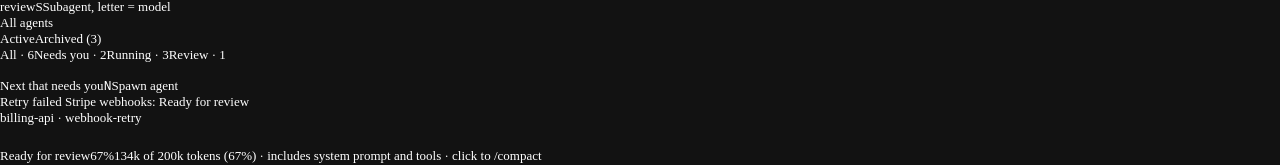
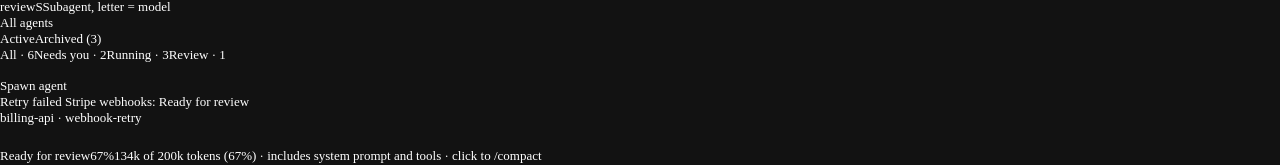
Before and after one commit to frostlogic-ab/oIDE, a React (Vite) app in the folder apps/desktop/src/renderer/: page /Users/you/Downloads/requirements.pdf in a window 1280 px wide. Shown: the part 395-560 px from the top of the page. Built offline with nearby package versions, Linux system fonts and the light colour scheme.

Commit message:
feat(wall): remove the redundant "Next that needs you" header button
The "Needs you" filter chip and the N shortcut already cover it. N still
jumps to the next tile that needs you.

Oide-Agent: Remove Next that needs you button
Co-Authored-By: Claude Opus 5.5 <noreply@anthropic.com>

```diff
--- a/apps/desktop/src/renderer/src/screens/Wall/index.tsx
+++ b/apps/desktop/src/renderer/src/screens/Wall/index.tsx
@@ -12,8 +12,8 @@
 import { useEffect, useState } from 'react';
 import { useShallow } from 'zustand/react/shallow';
 import type { AgentSummary } from '@oide/protocol';
-import { Button, EmptyState, FilterChip, Kbd, SegmentedControl, TextField, buttonClass, cn } from '@oide/ui';
-import { useKeymapScope, useShortcutLabel } from '../../lib/useKeymap';
+import { Button, EmptyState, FilterChip, SegmentedControl, TextField, cn } from '@oide/ui';
+import { useKeymapScope } from '../../lib/useKeymap';
 import { nextNeedsYou, stepAgent, useAgents } from '../../stores/agents';
 import { useArchive } from '../../stores/archive';
 import { projectName, useProjects } from '../../stores/projects';
@@ -100,7 +100,6 @@ export default function WallScreen() {
     useShallow((s) => filterCounts(s.order.map((id) => s.byId[id]!).filter((a) => a && (scope === 'all' || a.projectId === scope)))),
   );
   const firstHighlighted = useWall((s) => Object.keys(s.highlighted)[0]);
-  const nKey = useShortcutLabel('agent.nextNeedsYou');
 
   useEffect(() => {
     if (firstHighlighted) requestAnimationFrame(() => focusTile(firstHighlighted));
@@ -150,7 +149,7 @@ export default function WallScreen() {
     <>
       <ProjectSidebar />
       <main className="flex-1 min-w-[360px] overflow-y-auto flex flex-col gap-3.5 px-5 py-[18px] box-border" aria-label="Agents">
-        {/* One row down to the 1100px window minimum: "Next that needs you" shortens to "Next". */}
+        {/* One row down to the 1100px window minimum. */}
         <div className="flex items-center gap-3 flex-nowrap min-w-0 min-h-8">
           <h1 className="m-0 min-w-0 truncate text-[18px] font-semibold tracking-[-0.01em]">{title}</h1>
           {!noProjects && <SegmentedControl label="Show agents" options={viewOptions} value={view} onChange={(v) => useWall.getState().setView(v)} size={28} className="shrink-0" />}
@@ -175,19 +174,6 @@ export default function WallScreen() {
             ))}
           </div>
           <div className="flex-1" />
-          <button
-            type="button"
-            className={buttonClass('warn-outline', 32, cn('text-warn! gap-2! shrink-0', (counts.all === 0 || archived) && 'hidden!'))}
-            onClick={() => jumpToNextNeedsYou()}
-            aria-keyshortcuts={nKey}
-            aria-label="Next that needs you"
-            title="Next that needs you"
-          >
-            <span aria-hidden="true">
-              Next<span className="hidden min-[1280px]:inline"> that needs you</span>
-            </span>
-            <Kbd tone="warn">{nKey}</Kbd>
-          </button>
           {/* Spawn needs a project: with none open, the empty state offers the New project options instead. */}
           {!noProjects && (
             <Button variant="primary" size={32} icon="plus" className="text-[13px]! px-3.5! rounded-md! shrink-0" onClick={() => navigate('spawn', scope === 'all' ? {} : { projectId: scope })}>
```
Also changed, not shown: 2 other files (tests, documents, lock files or other folders).
